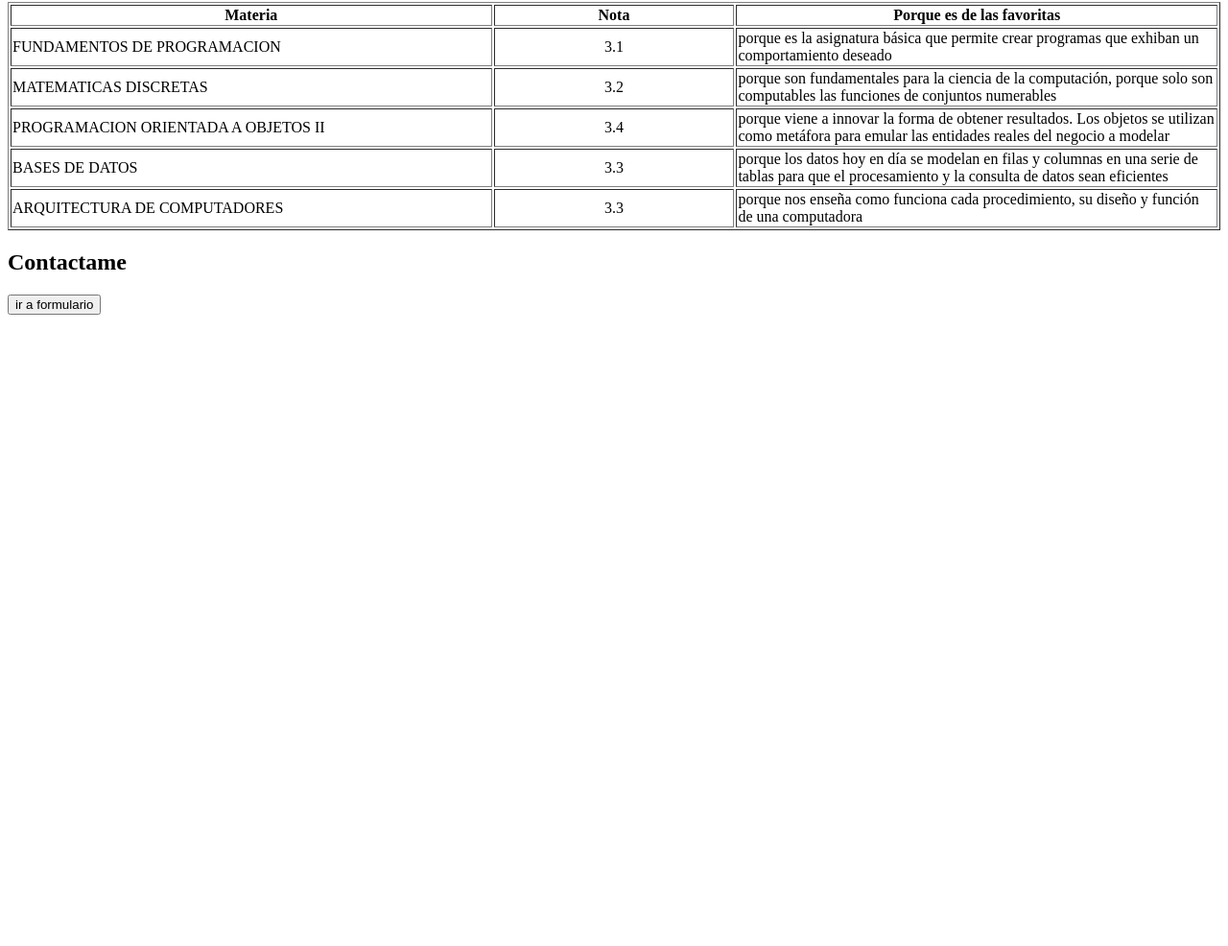
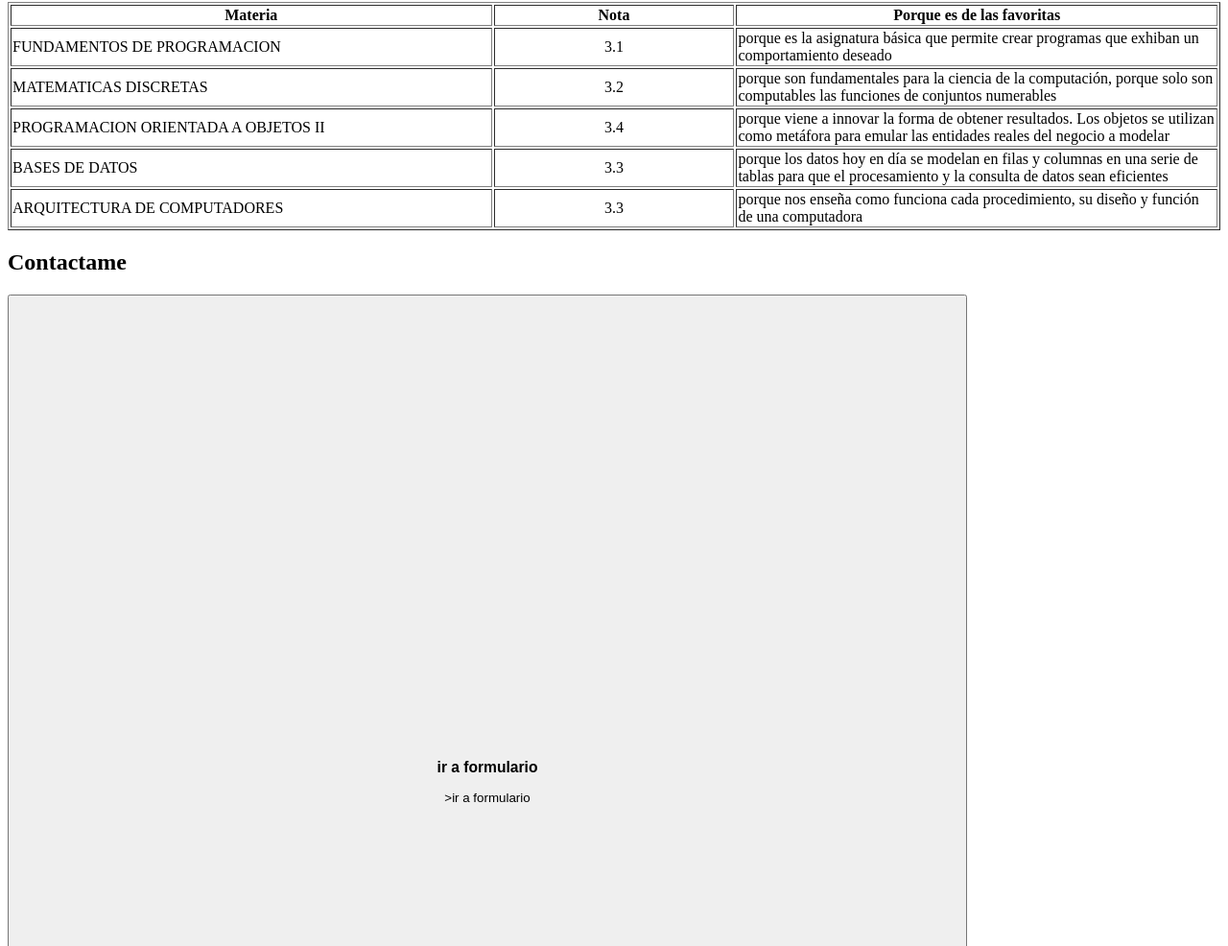
Before and after one commit to MarioEsparza21/formulario, a plain HTML site: page index.html in a window 1280 px wide. Shown: the part 754-1740 px from the top of the page at 96% size. Before the commit the page ends 1090 px from the top, so only its background shows below. Drawn offline with Linux system fonts and the light colour scheme.

Commit message:
Update index.html

```diff
--- a/index.html
+++ b/index.html
@@ -63,6 +63,6 @@
 				</tbody>
 			</table>
 			<h2>Contactame</h2>
-			<button onclick="location.href='contacto/contacto.html'">ir a formulario</button>
+			<button onclick="location.href='contacto/contacto.html'" style="width:1000px; height:1000px"><h3>ir a formulario</h3>>ir a formulario</button>
 		</body>
 	</html>
```
